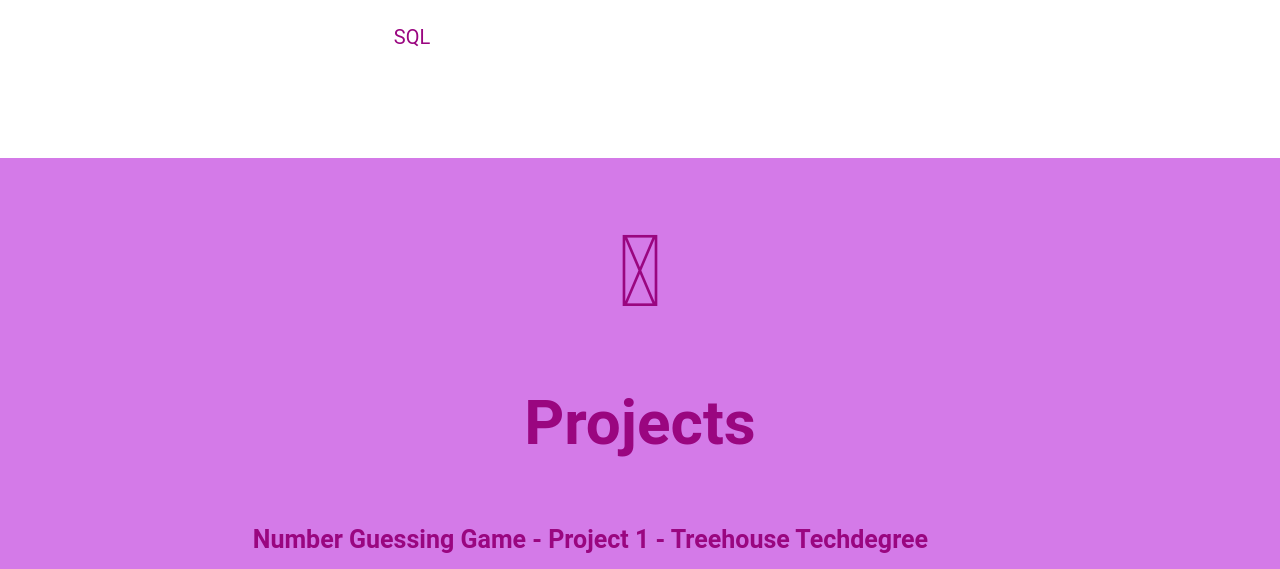
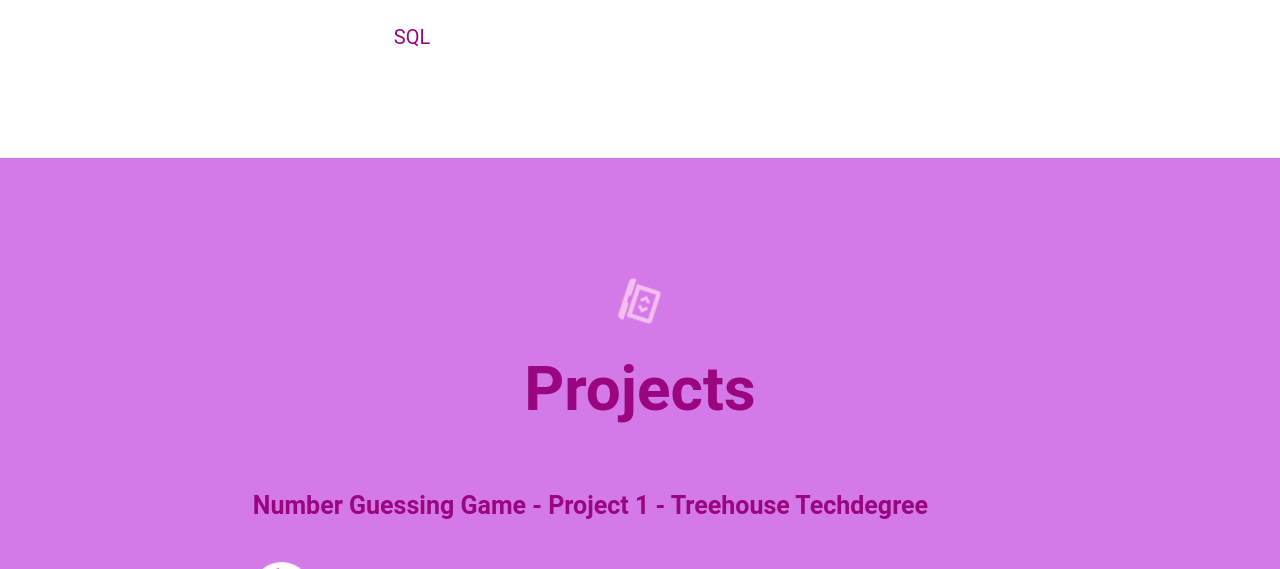
Before and after one commit to DanielleM27/portfolio-with-sqlalchemy, a Flask app: page / in a window 1280 px wide. Shown: the part 1862-2431 px from the top of the page. Run offline with Flask 2, Linux system fonts and the light colour scheme; data comes from the database, SQL or seed files in the repository.

Commit message:
Update index.html

```diff
--- a/templates/index.html
+++ b/templates/index.html
@@ -30,7 +30,7 @@
         </section>
         <section id="projects">
             <div id="circle"></div>
-            <i class="fad fa-file-code"></i>
+            <i class='fas fa-laptop-code fa-spin fa-3x'></i>
             <h2>Projects</h2>
             {% for project in projects %}
             <div id="project-list">
```
